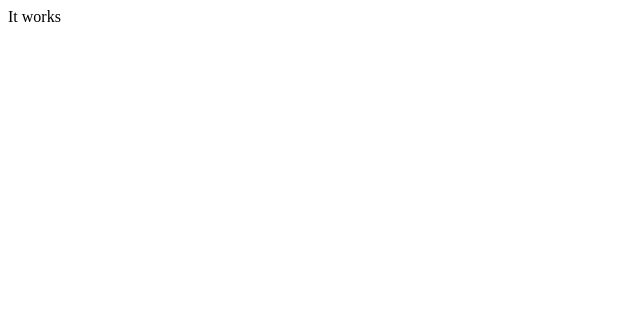
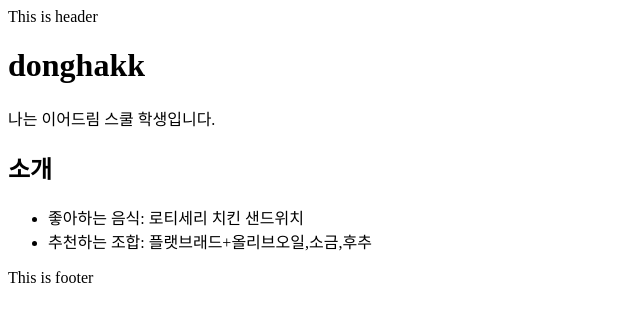
Before and after one commit to donghakk/donghakk.github.io, a plain HTML site: page index.html in a window 1280 px wide. Shown: the whole page, without its empty margins (0-640 px from the left). Drawn offline with Linux system fonts and the light colour scheme.

Commit message:
feat: Add body

```diff
--- a/index.html
+++ b/index.html
@@ -6,5 +6,16 @@
       <title>My first Page</title>
       <meta name="viewport" content="width=device-width, initial-scal=1.0">
     </head>
-    <body>It works</body>
+    <body>
+        <header> This is header</header>
+        <h1>donghakk</h1>
+        <p>나는 이어드림 스쿨 학생입니다.</p>
+        <h2>소개</h2>
+        <ul>
+          <li>좋아하는 음식: 로티세리 치킨 샌드위치</li>
+           <li>추천하는 조합: 플랫브래드+올리브오일,소금,후추</li>
+      </ul>
+    </main>
+    <footer>This is footer</footer>
+  </body>
 </html>
```
